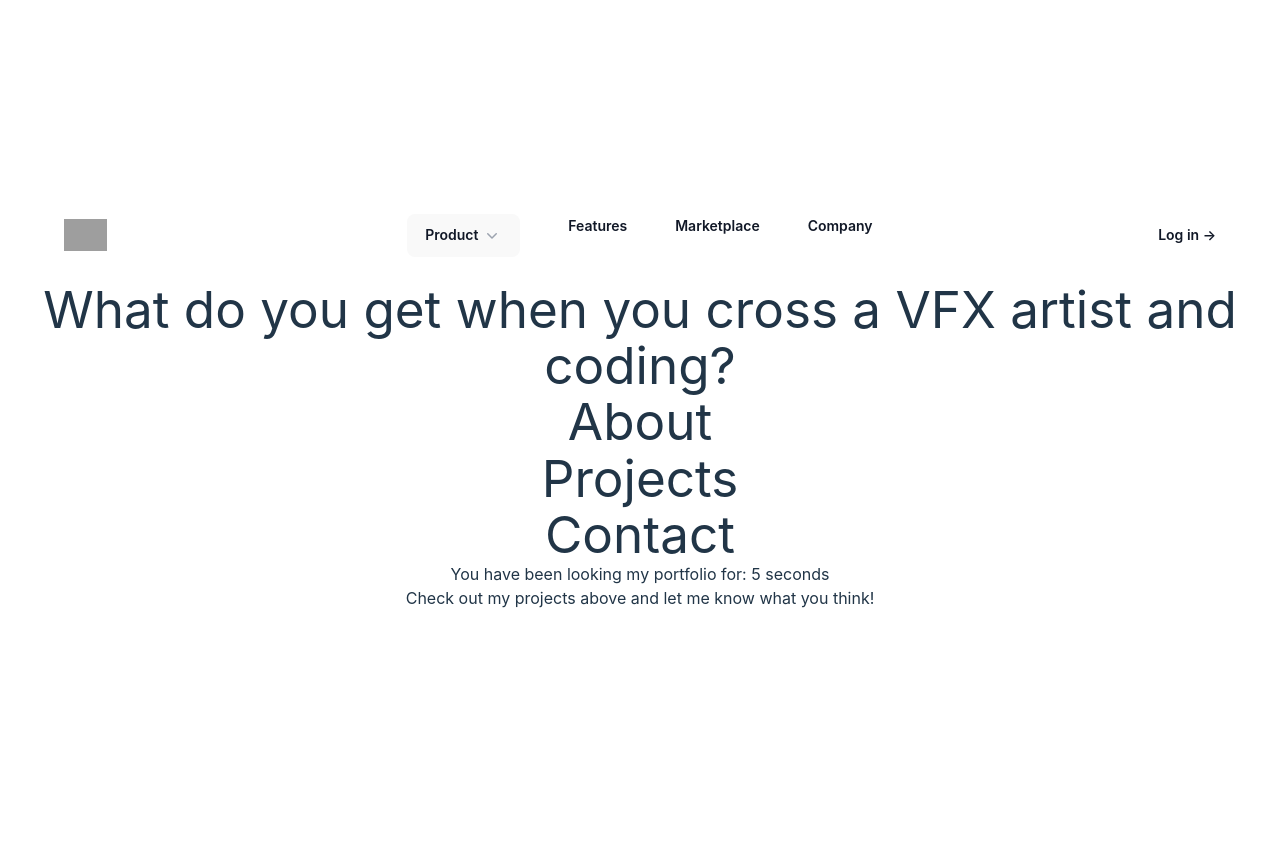
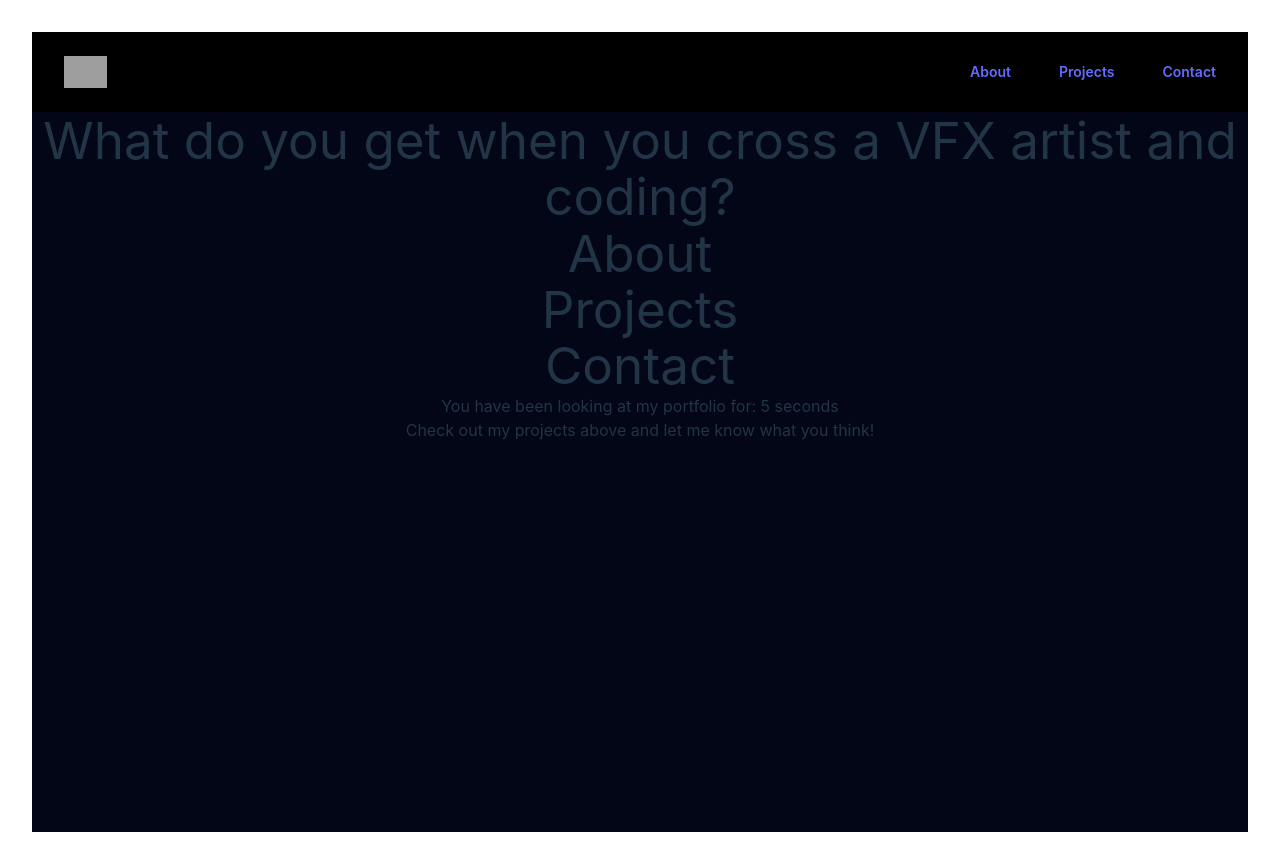
Before and after one commit to aaronfnp/anp_website_2025, a React (Vite) app: page / in a window 1280 px wide. Before the commit the page ends 800 px from the top, so only its background shows below. Built offline with nearby package versions, Linux system fonts and the light colour scheme; grey boxes are pictures that could not be loaded.

Commit message:
added slight background and simplified header

```diff
--- a/src/App.jsx
+++ b/src/App.jsx
@@ -1,20 +1,20 @@
 import { useState } from "react";
-import reactLogo from "./assets/react.svg";
-import viteLogo from "/vite.svg";
 import "./App.css";
 import Header from "./components/header";
 import Timer from "./components/timer";
 
 function App() {
   return (
-    <>
-      <Header></Header>
-      <h1> What do you get when you cross a VFX artist and coding?</h1>
-      <h1>About</h1>
-      <h1>Projects</h1>
-      <h1>Contact</h1>
-      <Timer></Timer>
-    </>
+    <div className="relative h-screen w-full bg-slate-950">
+      <div>
+        <Header />
+        <h1>What do you get when you cross a VFX artist and coding?</h1>
+        <h1>About</h1>
+        <h1>Projects</h1>
+        <h1>Contact</h1>
+        <Timer />
+      </div>
+    </div>
   );
 }
 
--- a/src/components/header.jsx
+++ b/src/components/header.jsx
@@ -1,74 +1,14 @@
 "use client";
 
 import { useState } from "react";
-import {
-  Dialog,
-  DialogPanel,
-  Disclosure,
-  DisclosureButton,
-  DisclosurePanel,
-  Popover,
-  PopoverButton,
-  PopoverGroup,
-  PopoverPanel,
-} from "@headlessui/react";
-import {
-  ArrowPathIcon,
-  Bars3Icon,
-  ChartPieIcon,
-  CursorArrowRaysIcon,
-  FingerPrintIcon,
-  SquaresPlusIcon,
-  XMarkIcon,
-} from "@heroicons/react/24/outline";
-import {
-  ChevronDownIcon,
-  PhoneIcon,
-  PlayCircleIcon,
-} from "@heroicons/react/20/solid";
-
-const products = [
-  {
-    name: "Analytics",
-    description: "Get a better understanding of your traffic",
-    href: "#",
-    icon: ChartPieIcon,
-  },
-  {
-    name: "Engagement",
-    description: "Speak directly to your customers",
-    href: "#",
-    icon: CursorArrowRaysIcon,
-  },
-  {
-    name: "Security",
-    description: "Your customers’ data will be safe and secure",
-    href: "#",
-    icon: FingerPrintIcon,
-  },
-  {
-    name: "Integrations",
-    description: "Connect with third-party tools",
-    href: "#",
-    icon: SquaresPlusIcon,
-  },
-  {
-    name: "Automations",
-    description: "Build strategic funnels that will convert",
-    href: "#",
-    icon: ArrowPathIcon,
-  },
-];
-const callsToAction = [
-  { name: "Watch demo", href: "#", icon: PlayCircleIcon },
-  { name: "Contact sales", href: "#", icon: PhoneIcon },
-];
+import { Dialog, DialogPanel, PopoverGroup } from "@headlessui/react";
+import { Bars3Icon, XMarkIcon } from "@heroicons/react/24/outline";
 
 export default function Header() {
   const [mobileMenuOpen, setMobileMenuOpen] = useState(false);
 
   return (
-    <header className="bg-white">
+    <header className="bg-black">
       <nav
         aria-label="Global"
         className="mx-auto flex max-w-7xl items-center justify-between p-6 lg:px-8"
@@ -87,84 +27,23 @@ export default function Header() {
           <button
             type="button"
             onClick={() => setMobileMenuOpen(true)}
-            className="-m-2.5 inline-flex items-center justify-center rounded-md p-2.5 text-gray-700"
+            className="-m-2.5 inline-flex items-center justify-center rounded-md p-2.5 text-white-700"
           >
             <span className="sr-only">Open main menu</span>
             <Bars3Icon aria-hidden="true" className="size-6" />
           </button>
         </div>
         <PopoverGroup className="hidden lg:flex lg:gap-x-12">
-          <Popover className="relative">
-            <PopoverButton className="flex items-center gap-x-1 text-sm/6 font-semibold text-gray-900">
-              Product
-              <ChevronDownIcon
-                aria-hidden="true"
-                className="size-5 flex-none text-gray-400"
-              />
-            </PopoverButton>
-
-            <PopoverPanel
-              transition
-              className="absolute -left-8 top-full z-10 mt-3 w-screen max-w-md overflow-hidden rounded-3xl bg-white shadow-lg ring-1 ring-gray-900/5 transition data-[closed]:translate-y-1 data-[closed]:opacity-0 data-[enter]:duration-200 data-[leave]:duration-150 data-[enter]:ease-out data-[leave]:ease-in"
-            >
-              <div className="p-4">
-                {products.map((item) => (
-                  <div
-                    key={item.name}
-                    className="group relative flex items-center gap-x-6 rounded-lg p-4 text-sm/6 hover:bg-gray-50"
-                  >
-                    <div className="flex size-11 flex-none items-center justify-center rounded-lg bg-gray-50 group-hover:bg-white">
-                      <item.icon
-                        aria-hidden="true"
-                        className="size-6 text-gray-600 group-hover:text-indigo-600"
-                      />
-                    </div>
-                    <div className="flex-auto">
-                      <a
-                        href={item.href}
-                        className="block font-semibold text-gray-900"
-                      >
-                        {item.name}
-                        <span className="absolute inset-0" />
-                      </a>
-                      <p className="mt-1 text-gray-600">{item.description}</p>
-                    </div>
-                  </div>
-                ))}
-              </div>
-              <div className="grid grid-cols-2 divide-x divide-gray-900/5 bg-gray-50">
-                {callsToAction.map((item) => (
-                  <a
-                    key={item.name}
-                    href={item.href}
-                    className="flex items-center justify-center gap-x-2.5 p-3 text-sm/6 font-semibold text-gray-900 hover:bg-gray-100"
-                  >
-                    <item.icon
-                      aria-hidden="true"
-                      className="size-5 flex-none text-gray-400"
-                    />
-                    {item.name}
-                  </a>
-                ))}
-              </div>
-            </PopoverPanel>
-          </Popover>
-
-          <a href="#" className="text-sm/6 font-semibold text-gray-900">
-            Features
+          <a href="#" className="text-sm/6 font-semibold text-white-900">
+            About
           </a>
-          <a href="#" className="text-sm/6 font-semibold text-gray-900">
-            Marketplace
+          <a href="#" className="text-sm/6 font-semibold text-white-900">
+            Projects
           </a>
-          <a href="#" className="text-sm/6 font-semibold text-gray-900">
-            Company
+          <a href="#" className="text-sm/6 font-semibold text-white-900">
+            Contact
           </a>
         </PopoverGroup>
-        <div className="hidden lg:flex lg:flex-1 lg:justify-end">
-          <a href="#" className="text-sm/6 font-semibold text-gray-900">
-            Log in <span aria-hidden="true">&rarr;</span>
-          </a>
-        </div>
       </nav>
       <Dialog
         open={mobileMenuOpen}
@@ -172,7 +51,7 @@ export default function Header() {
         className="lg:hidden"
       >
         <div className="fixed inset-0 z-10" />
-        <DialogPanel className="fixed inset-y-0 right-0 z-10 w-full overflow-y-auto bg-white px-6 py-6 sm:max-w-sm sm:ring-1 sm:ring-gray-900/10">
+        <DialogPanel className="fixed inset-y-0 right-0 z-10 w-full overflow-y-auto bg-black px-6 py-6 sm:max-w-sm sm:ring-1 sm:ring-ƒ-900/10">
           <div className="flex items-center justify-between">
             <a href="#" className="-m-1.5 p-1.5">
               <span className="sr-only">Your Company</span>
@@ -185,61 +64,32 @@ export default function Header() {
             <button
               type="button"
               onClick={() => setMobileMenuOpen(false)}
-              className="-m-2.5 rounded-md p-2.5 text-gray-700"
+              className="-m-2.5 rounded-md p-2.5 text-white-700"
             >
               <span className="sr-only">Close menu</span>
               <XMarkIcon aria-hidden="true" className="size-6" />
             </button>
           </div>
           <div className="mt-6 flow-root">
-            <div className="-my-6 divide-y divide-gray-500/10">
+            <div className="-my-6 divide-y divide-white-500/10">
               <div className="space-y-2 py-6">
-                <Disclosure as="div" className="-mx-3">
-                  <DisclosureButton className="group flex w-full items-center justify-between rounded-lg py-2 pl-3 pr-3.5 text-base/7 font-semibold text-gray-900 hover:bg-gray-50">
-                    Product
-                    <ChevronDownIcon
-                      aria-hidden="true"
-                      className="size-5 flex-none group-data-[open]:rotate-180"
-                    />
-                  </DisclosureButton>
-                  <DisclosurePanel className="mt-2 space-y-2">
-                    {[...products, ...callsToAction].map((item) => (
-                      <DisclosureButton
-                        key={item.name}
-                        as="a"
-                        href={item.href}
-                        className="block rounded-lg py-2 pl-6 pr-3 text-sm/7 font-semibold text-gray-900 hover:bg-gray-50"
-                      >
-                        {item.name}
-                      </DisclosureButton>
-                    ))}
-                  </DisclosurePanel>
-                </Disclosure>
                 <a
                   href="#"
-                  className="-mx-3 block rounded-lg px-3 py-2 text-base/7 font-semibold text-gray-900 hover:bg-gray-50"
+                  className="-mx-3 block rounded-lg px-3 py-2 text-base/7 font-semibold text-white-900 hover:bg-gray-50"
                 >
-                  Features
+                  About
                 </a>
                 <a
                   href="#"
-                  className="-mx-3 block rounded-lg px-3 py-2 text-base/7 font-semibold text-gray-900 hover:bg-gray-50"
+                  className="-mx-3 block rounded-lg px-3 py-2 text-base/7 font-semibold text-white-900 hover:bg-gray-50"
                 >
-                  Marketplace
+                  Projects
                 </a>
                 <a
                   href="#"
-                  className="-mx-3 block rounded-lg px-3 py-2 text-base/7 font-semibold text-gray-900 hover:bg-gray-50"
+                  className="-mx-3 block rounded-lg px-3 py-2 text-base/7 font-semibold text-white-900 hover:bg-gray-50"
                 >
-                  Company
-                </a>
-              </div>
-              <div className="py-6">
-                <a
-                  href="#"
-                  className="-mx-3 block rounded-lg px-3 py-2.5 text-base/7 font-semibold text-gray-900 hover:bg-gray-50"
-                >
-                  Log in
+                  Contact
                 </a>
               </div>
             </div>
--- a/src/components/timer.jsx
+++ b/src/components/timer.jsx
@@ -11,23 +11,54 @@ export default function Timer() {
     seconds: "Check out my projects above and let me know what you think!",
   };
 
+  const days = Math.floor(time / 60 / 60 / 24);
+  const hours = Math.floor((time / 60 / 60) % 24);
+  const minutes = Math.floor((time / 60) % 60);
+  const seconds = time % 60;
+
   useEffect(() => {
     const interval = setInterval(() => {
-      setTime((prev) => prev + 1);
+      setTime((prev) => {
+        const updatedTime = prev + 1;
+        updateLocalTimer(updatedTime);
+        return updatedTime;
+      });
     }, 1000);
 
     return () => clearInterval(interval);
   }, []);
 
-  const days = Math.floor(time / 60 / 60 / 24);
-  const hours = Math.floor((time / 60 / 60) % 24);
-  const minutes = Math.floor((time / 60) % 60);
-  const seconds = time % 60;
+  const fetchLocalTimer = async () => {
+    try {
+      const localTimer = window.localStorage.getItem("LOCAL_TIMER");
+
+      if (localTimer !== null) {
+        const parsedTimer = JSON.parse(localTimer);
+
+        if (typeof parsedTimer === "number") {
+          setTime(parsedTimer);
+        }
+      } else {
+        console.log("No local timer found");
+        setTime(0);
+      }
+    } catch (error) {
+      console.error("Error loading timer:", error);
+    }
+  };
+
+  function updateLocalTimer(updatedTime) {
+    window.localStorage.setItem("LOCAL_TIMER", JSON.stringify(updatedTime));
+  }
+
+  useEffect(() => {
+    fetchLocalTimer();
+  }, []);
 
   return (
     <div>
       <h3>
-        You have been looking my portfolio for:{" "}
+        You have been looking at my portfolio for:{" "}
         {days >= 1 ? `${days} days,` : ""} {hours >= 1 ? `${hours} hours,` : ""}{" "}
         {minutes >= 1 ? `${minutes} minutes, ` : ""}
         {seconds} seconds
--- a/tailwind.config.js
+++ b/tailwind.config.js
@@ -1,6 +1,6 @@
 /** @type {import('tailwindcss').Config} */
 export default {
-  content: ["./src/**/*.{js,jsx,ts,tsx}"],
+  content: ["./src/**/*.{html,js,jsx,ts,tsx}"],
   theme: {
     extend: {},
   },
```
